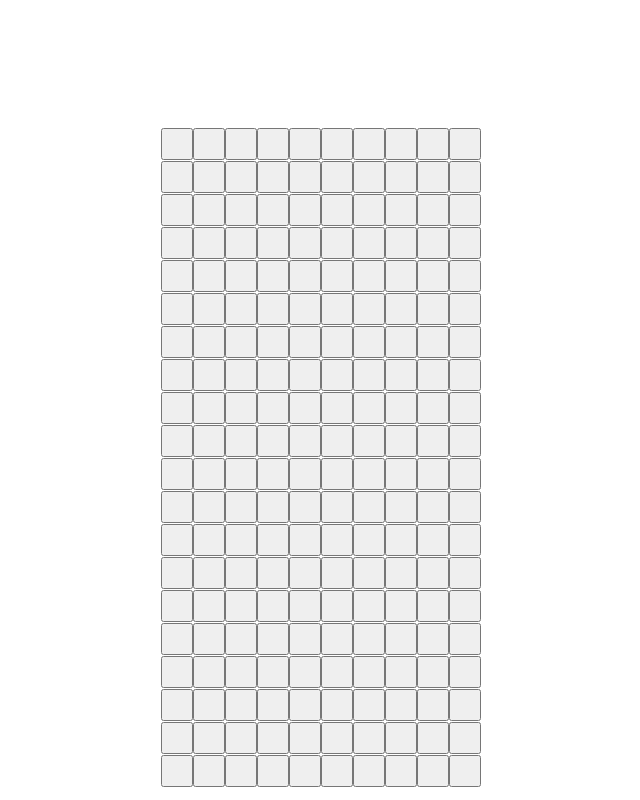
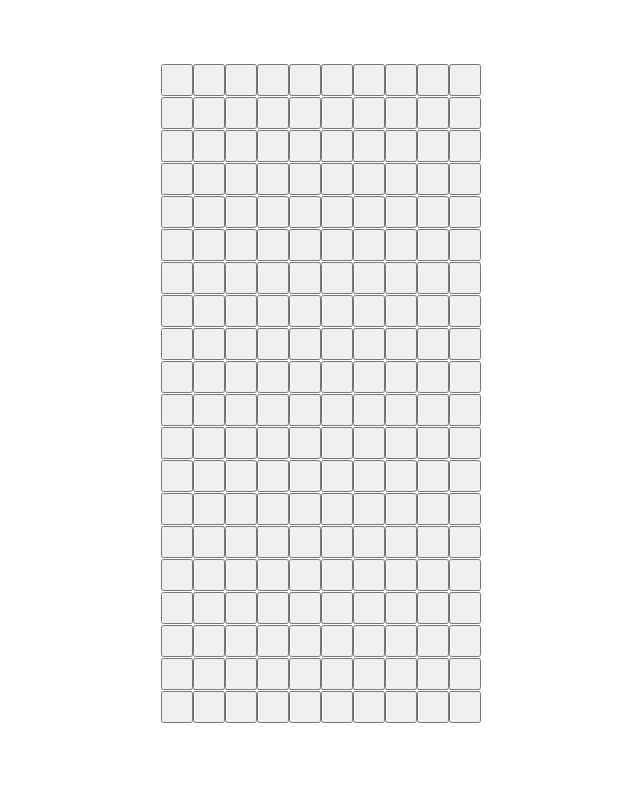
Before and after one commit to puyanwei/snake, a React (Create React App) app: page / in a window 1280 px wide. Shown: the whole page, without its empty margins (319-959 px from the left). Built offline with nearby package versions, Linux system fonts and the light colour scheme.

Commit message:
Centering board

```diff
--- a/src/components/Board.jsx
+++ b/src/components/Board.jsx
@@ -6,8 +6,8 @@ const Board = ({ rows, cols }) => {
     const style = {
         maxHeight: `${2 * rows}rem`,
         maxWidth: `${2 * cols}rem`,
-		margin: `0 auto`,
-		paddingTop: `8rem`
+        margin: "0 auto",
+        paddingTop: "4rem"
     };
 
     const createGrid = () => Array.from(Array(rows), () => new Array(cols).fill(<Tile />));
```
Also changed, not shown: package.json (indentation only), 1 other file (tests, documents, lock files or other folders). Lines whose indentation alone changed are shown as unchanged.
